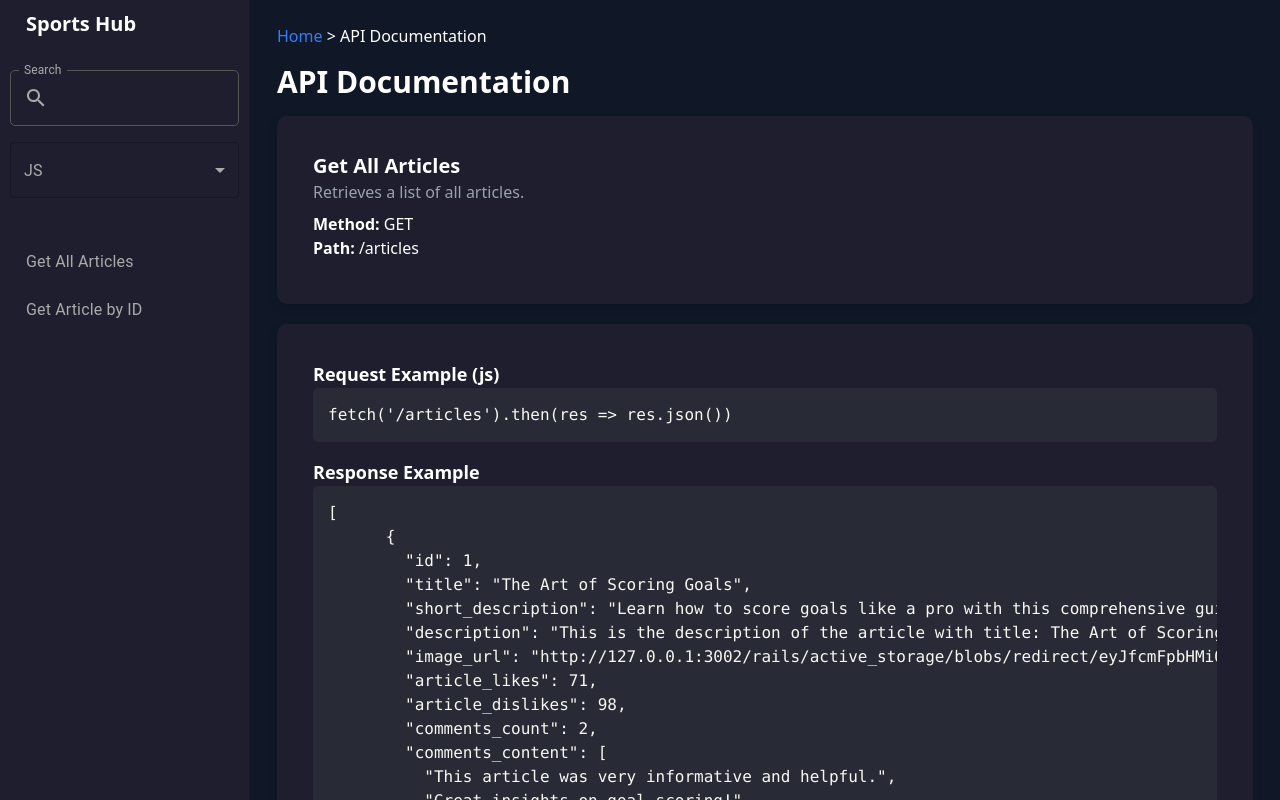
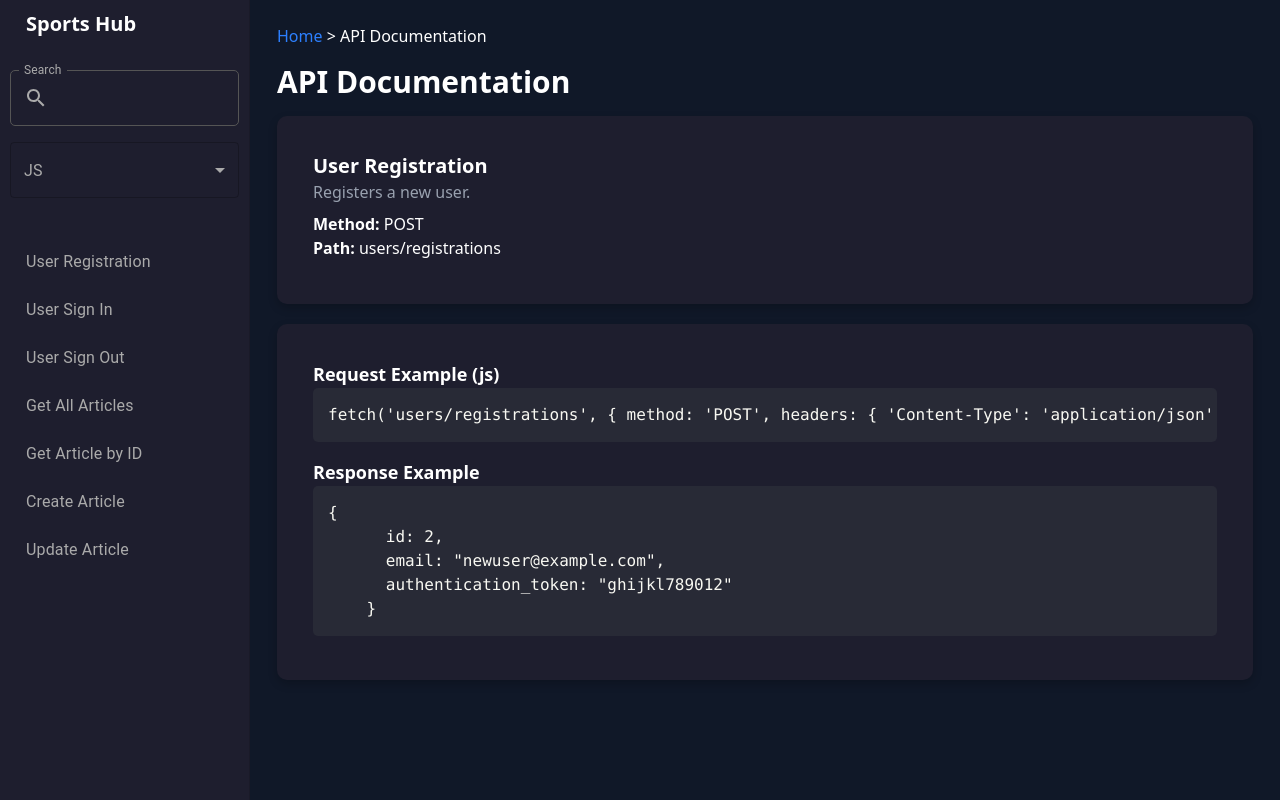
Before and after one commit to dark-side/api_docs_genai_playground, a React (Vite) app: page /api-documentation in a window 1280 px wide. Shown: the top 800 px of the page. Built offline with nearby package versions, Linux system fonts and the light colour scheme.

Commit message:
Update docs with User flow

```diff
--- a/src/data/apiData.js
+++ b/src/data/apiData.js
@@ -2,14 +2,60 @@ export const availableLanguages = ["shell", "js", "ruby"];
 
 export const apiEndpoints = [
   {
+    name: "User Registration",
+    method: "POST",
+    path: "users/registrations",
+    description: "Registers a new user.",
+    requestExamples: {
+      shell: "curl -X POST -H 'Content-Type: application/json' -d '{\"user\": {\"email\": \"newuser@example.com\", \"password\": \"password\", \"password_confirmation\": \"password\"}}' users/registrations",
+      js: "fetch('users/registrations', { method: 'POST', headers: { 'Content-Type': 'application/json' }, body: JSON.stringify({ user: { email: 'newuser@example.com', password: 'password', password_confirmation: 'password' } }) }).then(res => res.json())",
+      ruby: "Net::HTTP.post(URI('http://localhost:3002/users/registrations'), { user: { email: 'newuser@example.com', password: 'password', password_confirmation: 'password' } }.to_json, 'Content-Type' => 'application/json')"
+    },
+    responseExample: `{
+      id: 2,
+      email: "newuser@example.com",
+      authentication_token: "ghijkl789012"
+    }`
+  },
+  {
+    name: "User Sign In",
+    method: "POST",
+    path: "api/auth/sign_in",
+    description: "Signs in a user.",
+    requestExamples: {
+      shell: "curl -X POST -H 'Content-Type: application/json' -d '{\"user\": {\"email\": \"user@example.com\", \"password\": \"password\"}}' api/auth/sign_in",
+      js: "fetch('api/auth/sign_in', { method: 'POST', headers: { 'Content-Type': 'application/json' }, body: JSON.stringify({ user: { email: 'user@example.com', password: 'password' } }) }).then(res => res.json())",
+      ruby: "Net::HTTP.post(URI('http://localhost:3002/api/auth/sign_in'), { user: { email: 'user@example.com', password: 'password' } }.to_json, 'Content-Type' => 'application/json')"
+    },
+    responseExample: `{
+      id: 1,
+      email: "user@example.com",
+      authentication_token: "abcdef123456"
+    }`
+  },
+  {
+    name: "User Sign Out",
+    method: "DELETE",
+    path: "api/auth/sign_out",
+    description: "Signs out a user.",
+    requestExamples: {
+      shell: "curl -X DELETE -H 'Content-Type: application/json' -d '{\"user\": {\"email\": \"user@example.com\"}}' api/auth/sign_out",
+      js: "fetch('api/auth/sign_out', { method: 'DELETE', headers: { 'Content-Type': 'application/json' }, body: JSON.stringify({ user: { email: 'user@example.com' } }) }).then(res => res.json())",
+      ruby: "Net::HTTP.delete(URI('http://localhost:3002/api/auth/sign_out'), { user: { email: 'user@example.com' } }.to_json, 'Content-Type' => 'application/json')"
+    },
+    responseExample: `{
+      message: "Signed out successfully."
+    }`
+  },
+  {
     name: "Get All Articles",
     method: "GET",
-    path: "/articles",
+    path: "api/articles",
     description: "Retrieves a list of all articles.",
     requestExamples: {
-      shell: "curl -X GET /articles",
-      js: "fetch('/articles').then(res => res.json())",
-      ruby: "Net::HTTP.get(URI('http://localhost:3002/articles'))"
+      shell: "curl -X GET api/articles",
+      js: "fetch('api/articles').then(res => res.json())",
+      ruby: "Net::HTTP.get(URI('http://localhost:3002/api/articles'))"
     },
     responseExample: `[
       {
@@ -33,19 +79,19 @@ export const apiEndpoints = [
   {
     name: "Get Article by ID",
     method: "GET",
-    path: "/articles/:id",
+    path: "api/articles/:id",
     description: "Retrieves an article by its ID.",
     requestExamples: {
-      shell: "curl -X GET /articles/1",
-      js: "fetch('/articles/1').then(res => res.json())",
-      ruby: "Net::HTTP.get(URI('http://localhost:3002/articles/1'))"
+      shell: "curl -X GET api/articles/1",
+      js: "fetch('api/articles/1').then(res => res.json())",
+      ruby: "Net::HTTP.get(URI('http://localhost:3002/api/articles/1'))"
     },
     responseExample: `{
       "id": 1,
       "title": "The Art of Scoring Goals",
       "short_description": "Learn how to score goals like a pro with this comprehensive guide to the art of goal-scoring.",
       "description": "This is the description of the article with title: The Art of Scoring Goals",
-      "image_url": "http://
+      "image_url": "http://127.0.0.1:3002/rails/active_storage/blobs/redirect/eyJfcmFpbHMiOnsiZGF0YSI6MSwicHVyIjoiYmxvYl9pZCJ9fQ==--068f058c623d882b86c3be1f83f02d9e5cf2554d/1.jpg",
       "article_likes": 71,
       "article_dislikes": 98,
       "comments_count": 2,
@@ -56,5 +102,80 @@ export const apiEndpoints = [
       "created_at": "2025-02-06T20:41:01.530Z",
       "updated_at": "2025-02-06T20:41:01.585Z"
     }`
-  }
+  },
+  {
+    name: "Create Article",
+    method: "POST",
+    path: "api/articles",
+    description: "Creates a new article.",
+    requestExamples: {
+      shell: "curl -X POST api/articles -d 'title=New Article&short_description=Short description of the new article'",
+      js: `fetch('api/articles', {
+  method: 'POST',
+  headers: {
+    'Content-Type': 'application/json'
+  },
+  body: JSON.stringify({
+    title: 'New Article',
+    short_description: 'Short description of the new article'
+  })
+})`,
+      ruby: `uri = URI('http://localhost:3002/api/articles')
+req = Net::HTTP::Post.new(uri)
+req.set_form_data('title' => 'New Article', 'short_description' => 'Short description of the new article')
+res = Net::HTTP.start(uri.hostname, uri.port) do |http|
+  http.request(req)
+end`
+    },
+    responseExample: `{
+      "id": 2,
+      "title": "New Article",
+      "short_description": "Short description of the new article",
+      "description": null,
+      "image_url": null,
+      "article_likes": 0,
+      "article_dislikes": 0,
+      "comments_count": 0,
+      "comments_content": [],
+      "created_at": "2025-02-06T20:41:01.530Z",
+      "updated_at": "2025-02-06T20:41:01.530Z"
+    }`
+  },
+  {
+    name: "Update Article",
+    method: "PUT",
+    path: "api/articles/:id",
+    description: "Updates an existing article.",
+    requestExamples: {
+      shell: "curl -X PUT api/articles/2 -d 'title=Updated Article'",
+      js: `fetch('api/articles/2', {
+  method: 'PUT',
+  headers: {
+    'Content-Type': 'application/json'
+  },
+  body: JSON.stringify({
+    title: 'Updated Article'
+  })
+})`,
+      ruby: `uri = URI('http://localhost:3002/api/articles/2')
+req = Net::HTTP::Put.new(uri)
+req.set_form_data('title' => 'Updated Article')
+res = Net::HTTP.start(uri.hostname, uri.port) do |http|
+  http.request(req)
+end`
+    },
+    responseExample: `{
+      "id": 2,
+      "title": "Updated Article",
+      "short_description": "Short description of the new article",
+      "description": null,
+      "image_url": null,
+      "article_likes": 0,
+      "article_dislikes": 0,
+      "comments_count": 0,
+      "comments_content": [],
+      "created_at": "2025-02-06T20:41:01.530Z",
+      "updated_at": "2025-02-06T20:41:01.530Z"
+    }`
+  },
 ];
```
